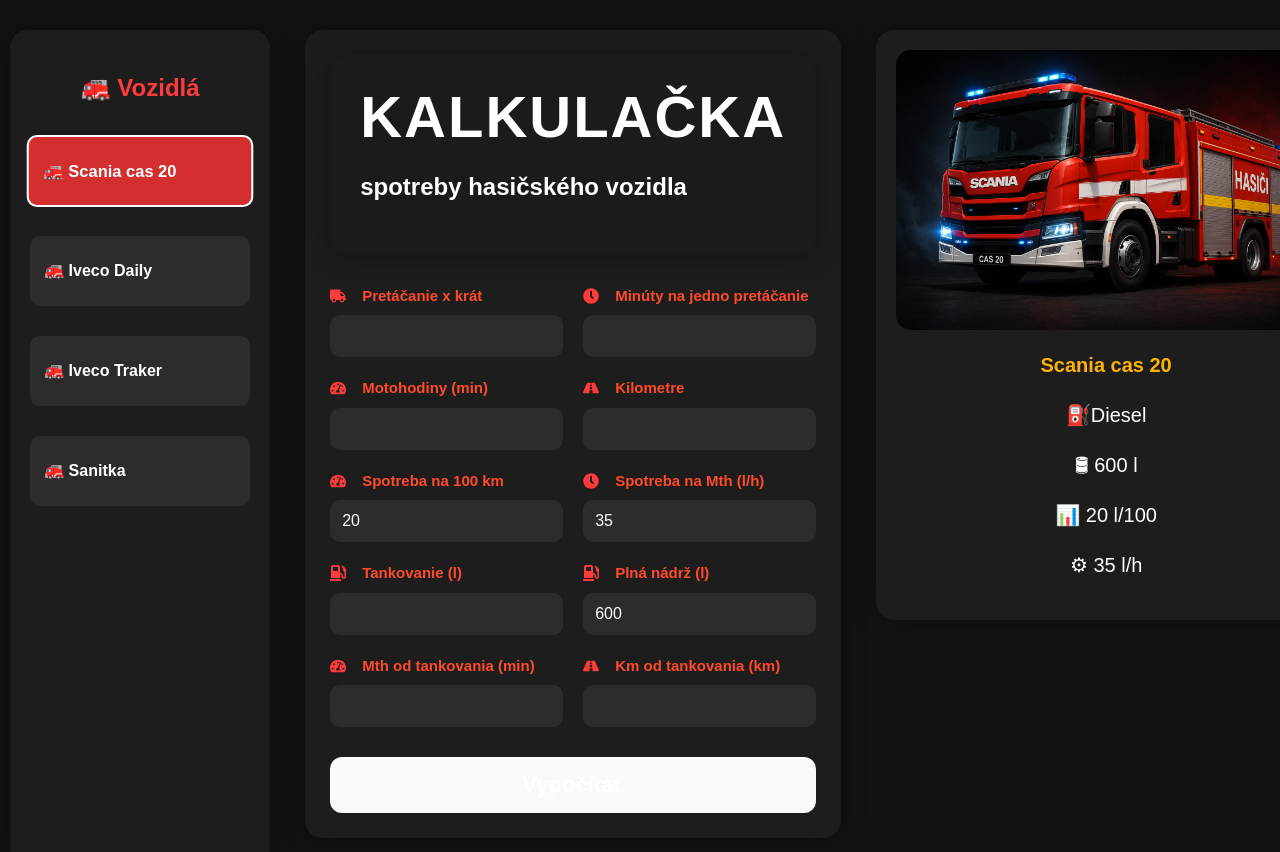
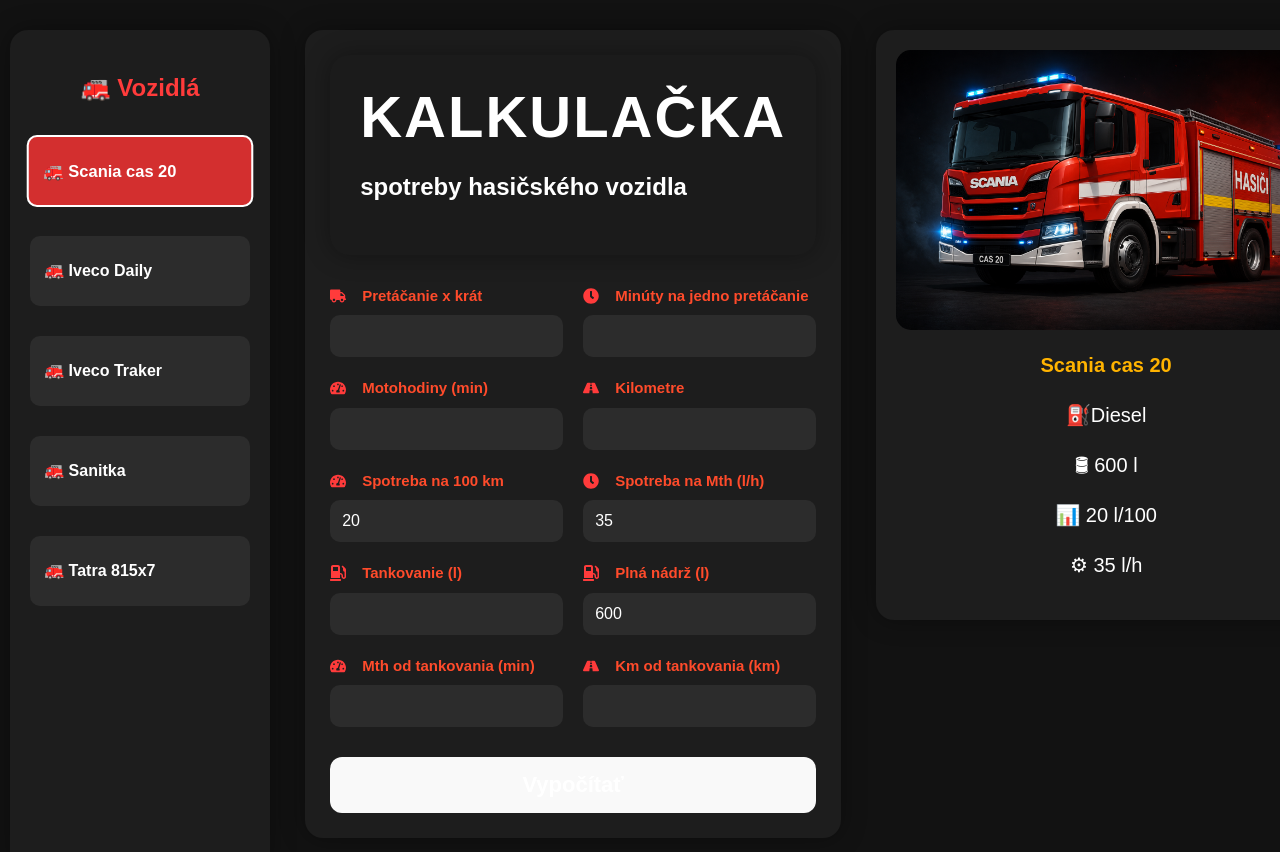
Before and after one commit to knapcikmarek/vyuctovanie, a React (Vite) app: page / in a window 1280 px wide. Shown: the top 852 px of the page. Built offline with nearby package versions, Linux system fonts and the light colour scheme.

Commit message:
uprava vzhladu

```diff
--- a/src/App.jsx
+++ b/src/App.jsx
@@ -54,6 +54,16 @@
       plnaNadrz: 400,
       spotreba100: 8,
       spotrebaMth: 10,
+
+    },
+    {
+      id:5,
+      nazov: "Tatra 815x7",
+      obrazok: "/images/tatra.png",
+      palivo: "Diesel",
+      plnaNadrz: 850,
+      spotreba100: 16,
+      spotrebaMth: 19,
 
     },
   ];
```
